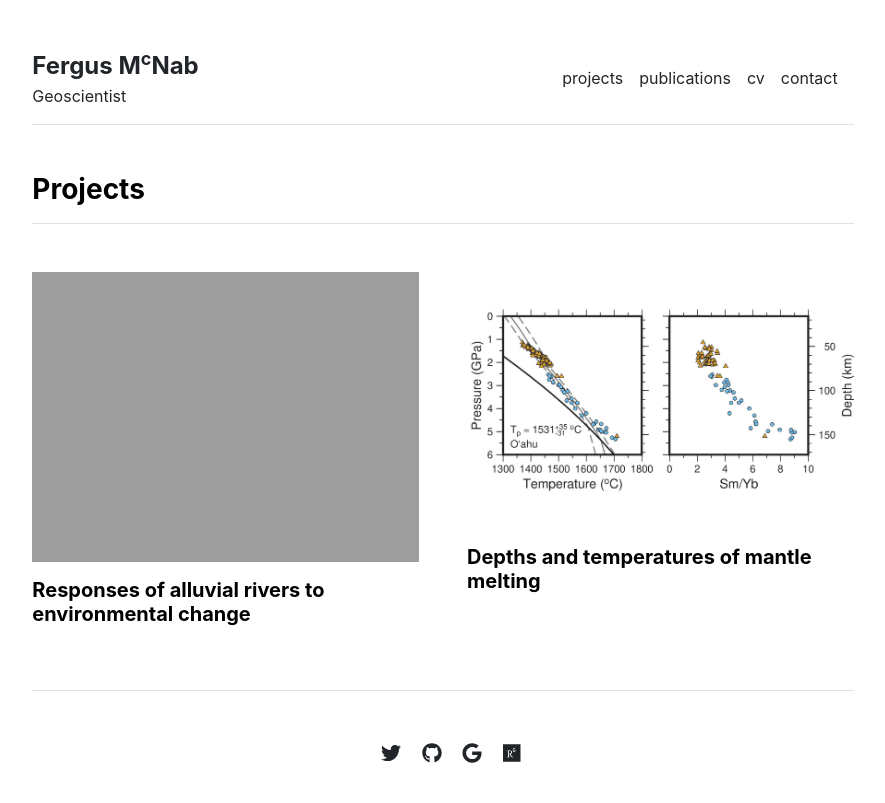
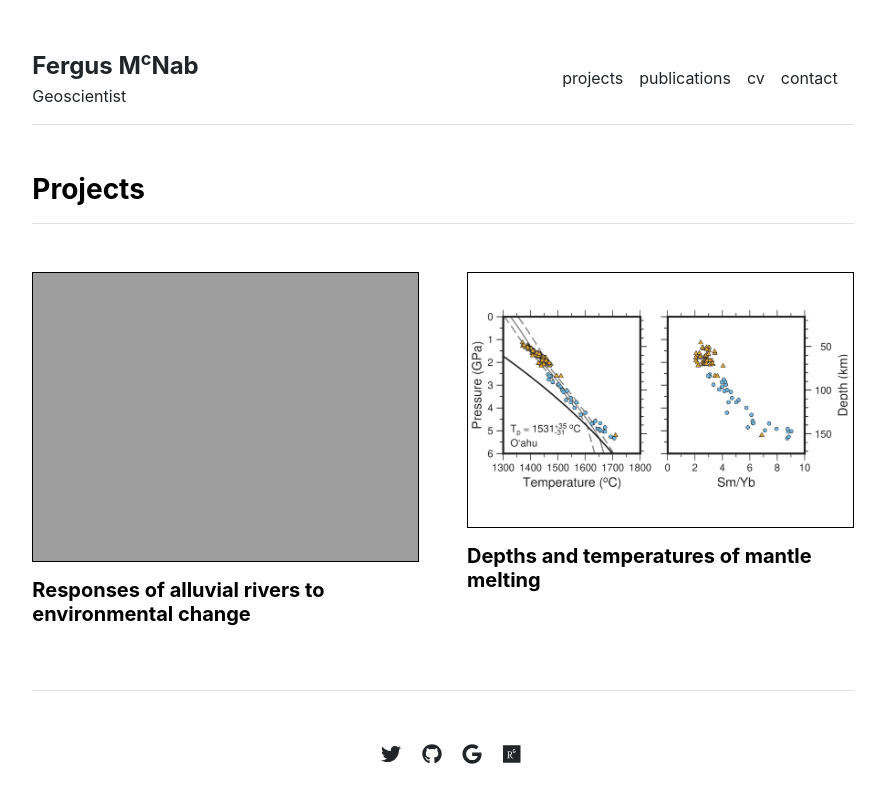
Before and after one commit to fmcnab/fmcnab.github.io, a Jekyll site: the page built from projects.md, in a window 1280 px wide. Shown: the top 803 px of the page, without its empty margins (197-1082 px from the left). Built offline with Jekyll 4.4.1, drawn with Linux system fonts in a browser that asks for light colours.

Commit message:
Trying to understand column mis-alignment.

```diff
--- a/_layouts/projects.html
+++ b/_layouts/projects.html
@@ -8,7 +8,7 @@ layout: default
 <div class="row g-5 mb-5">
   {% for item in site.data.projects.row1 %}
     <div class="col-md-6">
-      <img src="{{ site.github.url }}{{ item.img }}" alt="Image" width="100%">
+      <img style="border:1px solid black;" src="{{ site.github.url }}{{ item.img }}" alt="Image" width="100%">
       <h5 class="fw-bold pb-2 mb-2 pt-2 mt-2">{{ item.title }}</h5>
     </div>
   {% endfor %}
```
Also changed, not shown: assets/img/meltpt.png.
